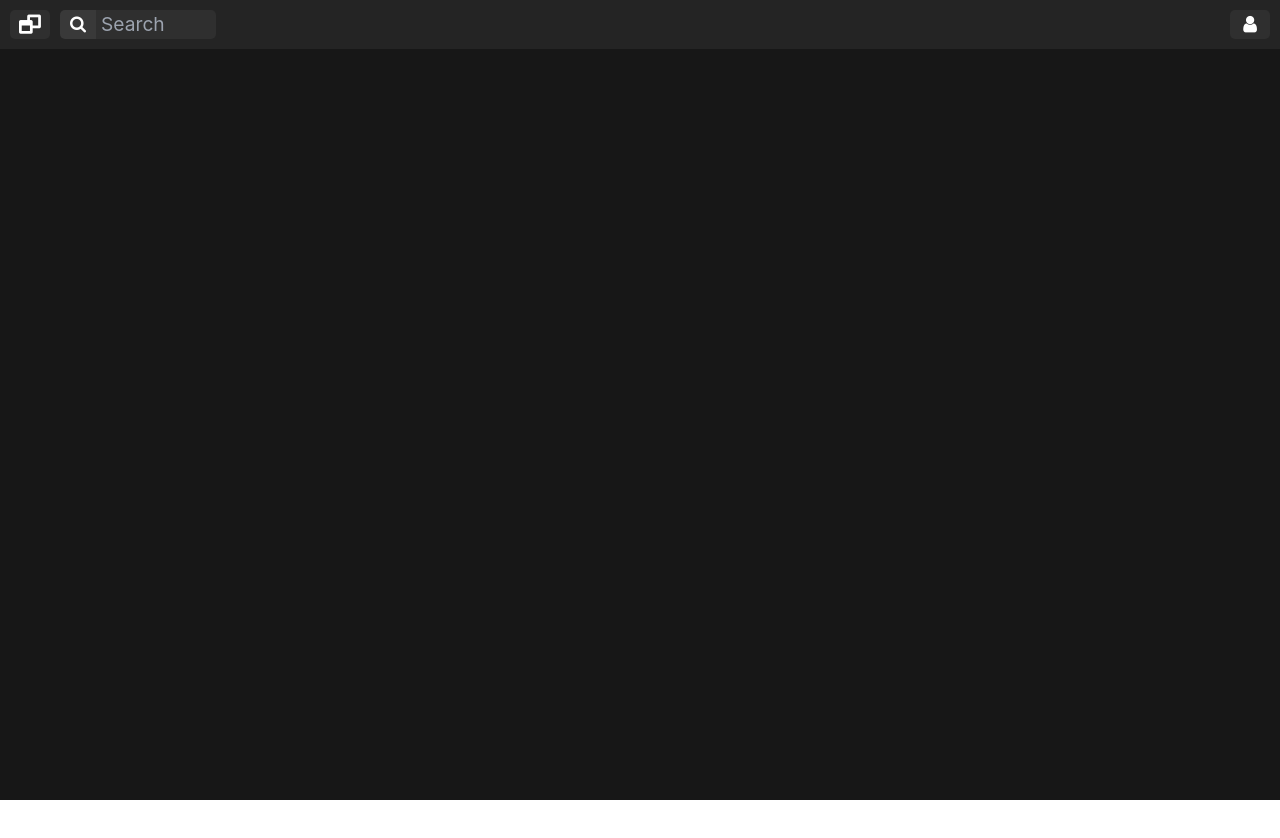
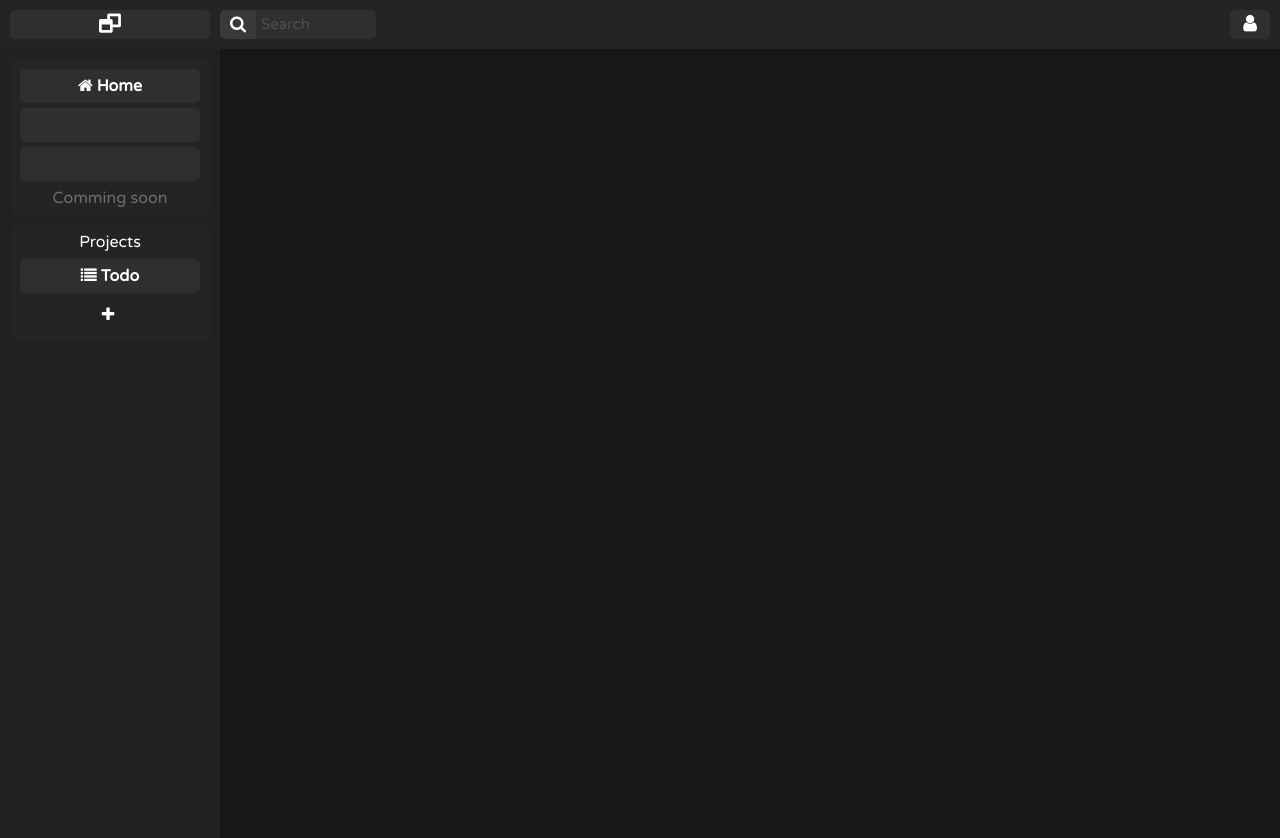
Before and after one commit to valb-mig/todo-web-app, a React (Create React App) app: page / in a window 1280 px wide. Shown: the top 838 px of the page. Before the commit the page ends 800 px from the top, so only its background shows below. Built offline with nearby package versions, Linux system fonts and the light colour scheme.

Commit message:
[Sidebar + Scss Fix]

```diff
--- a/public/index.html
+++ b/public/index.html
@@ -11,6 +11,7 @@
     />
     <link rel="manifest" href="%PUBLIC_URL%/manifest.json" />
     <link rel="stylesheet" href="https://cdnjs.cloudflare.com/ajax/libs/font-awesome/4.7.0/css/font-awesome.min.css">
+    <link rel="stylesheet" href="https://fonts.googleapis.com/css?family=Varela Round">
     <title>Home</title>
   </head>
 
--- a/src/components/App.jsx
+++ b/src/components/App.jsx
@@ -1,3 +1,9 @@
+import React from 'react';
+
+import Sidebar from './Sidebar';
+import Button  from './Button';
+import Header  from './Header';
+
 import './scss/App.scss';
 import '../main.css';
 
@@ -5,32 +11,13 @@ const App = (props) => {
   return (
     <div className="App bg-dark">
 
-      <div className='header-bar bg-gray text-white'>
+      <Header/>
 
-        <div className='header-item'>
+      <Sidebar/>
 
-          <div className='header-start'>
-            <div className='header-logo bg-light-gray'><i className='fa fa-window-restore '></i></div>
-
-            <div className='search-bar'>
-              <i className='fa fa-search bg-foreground'></i><input type='text' id='search' className='search bg-light-gray text-white' placeholder='Search'/>
-            </div>
-
-          </div>
-
-          <div className='header-end'>
-            <div className='header-account bg-light-gray'><i className='fa fa-user'></i></div>
-          </div>
-        </div>
+      <div className='content'>
 
       </div>
-
-      <div className='sidebar bg-gray'>
-        <div className='sidebar-buttons'></div>
-        <div className='sidebar-projects'></div>
-      </div>
-
-      <div className='content'></div>
 
     </div>
   );
--- /dev/null
+++ b/src/components/Button.jsx
@@ -0,0 +1,11 @@
+import React from 'react';
+import './scss/Button.scss'
+
+const Button = (props) => {
+    return(
+        <div className={'button '+props.class} onClick={props.onclick}>
+            <i class={'fa fa-'+props.icon}/>{props.title}
+        </div>
+    );
+}
+export default Button;
--- /dev/null
+++ b/src/components/Header.jsx
@@ -0,0 +1,24 @@
+import React from 'react';
+import './scss/Header.scss';
+
+const Header = (props) => {
+    return(
+        <div className='header-bar bg-gray text-white'>
+        <div className='header-item'>
+          <div className='header-start'>
+            <div className='header-logo bg-light-gray'><i className='fa fa-window-restore '></i></div>
+
+            <div className='search-bar'>
+              <i className='fa fa-search bg-foreground'></i><input type='text' id='search' className='search bg-light-gray text-white' placeholder='Search'/>
+            </div>
+
+          </div>
+
+          <div className='header-end'>
+            <div className='header-account bg-light-gray'><i className='fa fa-user'></i></div>
+          </div>
+        </div>
+      </div>
+    );
+}
+export default Header;
--- a/src/components/Sidebar.jsx
+++ b/src/components/Sidebar.jsx
@@ -0,0 +1,45 @@
+import React from 'react';
+
+import Button from './Button';
+
+import './scss/Sidebar.scss';
+
+const Sidebar = (props) => {
+    return(
+        <div className='sidebar bg-gray-alt'>
+            <div className='sidebar-buttons'>
+                <Button
+                    title='Home'
+                    icon='home'
+                    onclick={''}
+                />
+                <Button
+                    title=''
+                    icon=''
+                    onclick={''}
+                />
+                <Button
+                    title=''
+                    icon=''
+                    onclick={''}
+                />
+                <div className='comming-soon'>Comming soon</div>
+            </div>
+            <div className='sidebar-projects'>
+                Projects
+                <Button
+                    title='Todo'
+                    icon='list'
+                    onclick={''}
+                />
+                <div className='add-button'>
+                    <Button
+                        icon='plus'
+                        onclick={''}
+                    />
+                </div>
+            </div>
+        </div>
+    );
+}
+export default Sidebar;
--- a/src/components/scss/App.scss
+++ b/src/components/scss/App.scss
@@ -1,71 +1,6 @@
 .App {
+  width:   100%;
+  height:  100%;
 
-  width:   100%;
-  height:  100vh;
-
-  .header-bar {
-
-    display:   flex;
-    font-size: 1.2em;
-    padding:   10px;
-
-    .header-item {
-
-      display: flex;
-      width:  100%;
-
-      .header-start{
-
-        display: flex;
-        justify-content: start;
-        width:  100%;
-
-        .header-logo {
-
-          text-align:    center;
-          width:         40px;
-          border-radius: 5px;
-          margin-right:  10px;
-        }
-
-        .search-bar {
-
-          display: flex;
-
-          i{
-            text-align:    center;
-            border-radius: 5px 0px 0px 5px;
-            padding:       5px 10px 0px 10px;
-            font-size:     0.9em;
-          }
-
-          .search {
-            outline: none;
-            width:   120px;
-            padding: 0px 0px 0px 5px;
-            border:  none;
-            border-radius: 0px 5px 5px 0px;
-          }
-        }
-      }
-
-      .header-end
-      {
-        display: flex;
-        justify-content: end;
-        width:  100%;
-
-        .header-account {
-
-          text-align:    center;
-          width:         40px;
-          border-radius: 5px;
-        }
-      }
-    }
-  }
-
-  .sidebar {
-
-  }
+  font-family: 'Varela Round';
 }
--- /dev/null
+++ b/src/components/scss/Button.scss
@@ -0,0 +1,12 @@
+@import './colors/Colors.scss';
+
+.button
+{
+    color: white;
+    text-align: center;
+    font-weight: bold;
+    margin:  5px;
+    padding: 5px;
+    border-radius: $radius;
+    background-color: $light-gray;
+}
--- /dev/null
+++ b/src/components/scss/Header.scss
@@ -0,0 +1,74 @@
+@import './colors/Colors.scss';
+
+.header-bar {
+
+display:   flex;
+font-size: 1.2em;
+padding:   10px;
+
+.header-item {
+
+    display: flex;
+    width:  100%;
+
+    .header-start{
+
+        display: flex;
+        justify-content: start;
+        width:  100%;
+
+        .header-logo {
+
+            text-align:    center;
+            width:         200px;
+            min-width:     100px;
+            border-radius: 5px;
+            margin-right:  10px;
+        }
+
+        .search-bar {
+
+            display: flex;
+
+            i{
+                text-align:    center;
+                border-radius: 5px 0px 0px 5px;
+                padding:       5px 10px 0px 10px;
+                font-size:     0.9em;
+            }
+
+            .search {
+                font-size: 15px;
+                color: $white;
+                outline: none;
+                width:   120px;
+                padding: 0px 0px 0px 5px;
+                border:  none;
+                border-radius: 0px 5px 5px 0px;
+
+
+            }
+        }
+    }
+
+    .header-end
+    {
+    display: flex;
+    justify-content: end;
+    width:  100%;
+
+    .header-account {
+
+        text-align:    center;
+        width:         40px;
+        border-radius: 5px;
+    }
+    }
+}
+}
+
+input::placeholder
+{
+    opacity: 0.5;
+    color: $light-foreground;
+}
--- /dev/null
+++ b/src/components/scss/Sidebar.scss
@@ -0,0 +1,47 @@
+@import './colors/Colors.scss';
+
+.sidebar {
+
+    display: flex;
+    flex-direction: column;
+    width:   220px;
+    padding: 10px;
+    height:  100vh;
+
+    .sidebar-buttons {
+        text-align: center;
+        background-color: $gray;
+        border-radius: $radius;
+        width:      100%;
+        padding:    5px;
+
+        i{
+            margin-right: 4px;
+        }
+
+        .comming-soon {
+            color: $light-foreground;
+        }
+    }
+    .sidebar-projects {
+
+        text-align: center;
+        color: $white;
+        background-color: $gray;
+        border-radius: $radius;
+        width:      100%;
+        margin-top: 10px;
+        padding:    5px;
+
+        i{
+            margin-right: 4px;
+        }
+
+        .add-button{
+
+            .button{
+                background-color: transparent !important;
+            }
+        }
+    }
+}
--- /dev/null
+++ b/src/components/scss/colors/Colors.scss
@@ -0,0 +1,13 @@
+/* Colors */
+
+$white:            #ffffff;
+$light-foreground: #6e6e6e;
+$foreground:       #393939;
+$light-gray:       #2F2F2F;
+$gray:             #242424;
+$gray-alt:         #212121;
+$dark:             #171717;
+
+/* Radius */
+
+$radius: 5px;
--- a/tailwind.config.js
+++ b/tailwind.config.js
@@ -10,6 +10,7 @@ module.exports = {
         'foreground': '#393939',
         'light-gray': '#2F2F2F',
         'gray':       '#242424',
+        'gray-alt':   '#212121',
         'dark':       '#171717',
       },
       radius: {
```
Also changed, not shown: src/components/scss/Search.scss (deleted), 1 other file (tests, documents, lock files or other folders).
